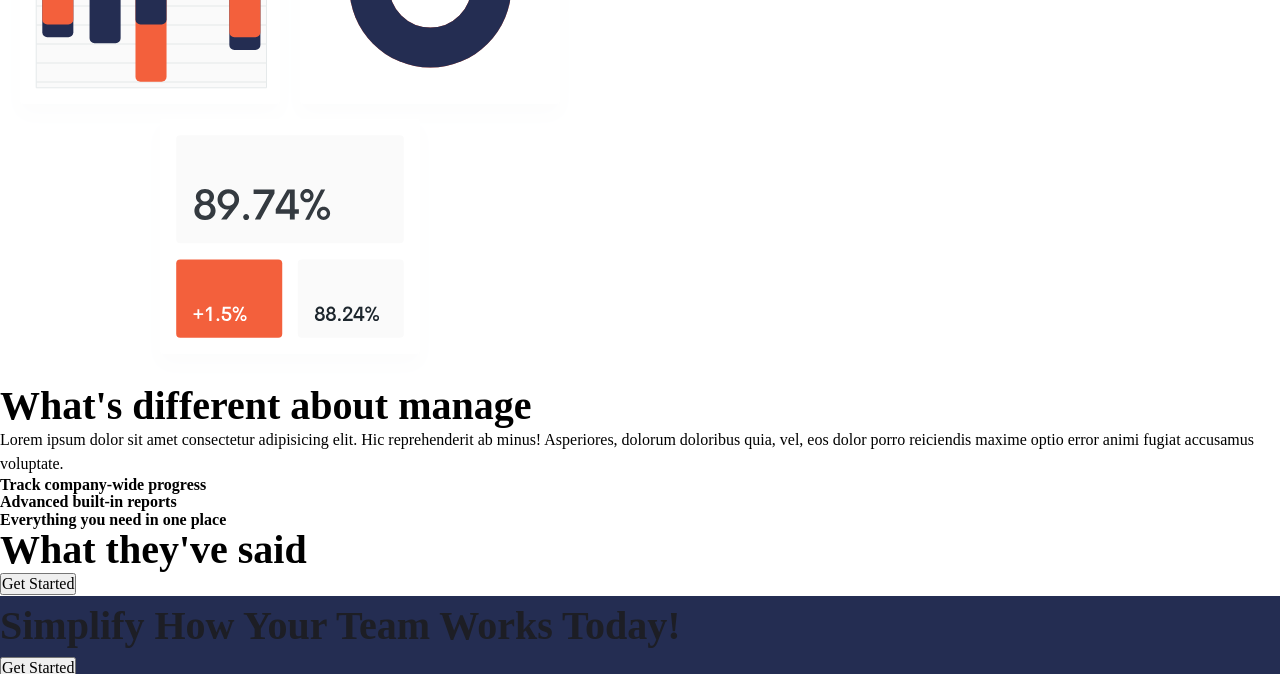
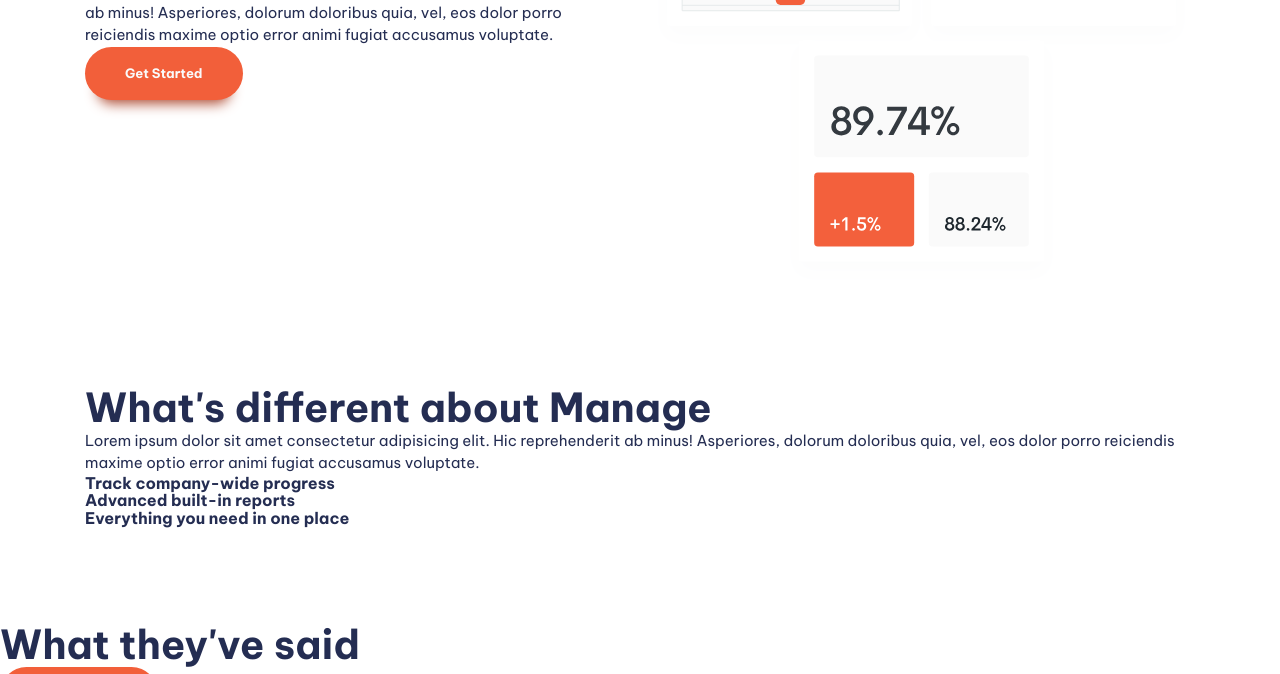
Before and after one commit to antysanjana/manage-landing-page, a website built with Vite: page index.html in a window 1280 px wide. Shown: the part 443-1117 px from the top of the page. Built offline with nearby package versions, Linux system fonts and the light colour scheme.

Commit message:
Added Spacing Classes

```diff
--- a/index.html
+++ b/index.html
@@ -6,8 +6,9 @@
     <meta name="viewport" content="width=device-width, initial-scale=1.0" />
     <title>Vite App</title>
     <link rel="preconnect" href="https://fonts.googleapis.com">
+    <link rel="preconnect" href="https://fonts.googleapis.com">
 <link rel="preconnect" href="https://fonts.gstatic.com" crossorigin>
-    <link href="https://fonts.googleapis.com/css2?family=Be+Vietnam+Pro:ital,wght@0,400;0,500;0,700;&display=swap" rel="stylesheet">
+<link href="https://fonts.googleapis.com/css2?family=Be+Vietnam+Pro:ital,wght@0,100;0,200;0,300;0,400;0,500;0,600;0,700;0,800;0,900;1,100;1,200;1,300;1,400;1,500;1,600;1,700;1,800;1,900&display=swap" rel="stylesheet">
     <link rel="stylesheet" href="style.css">
   </head>
   <body>
@@ -28,11 +29,11 @@
     </header>
 
     <main>
-      <section>
+      <section class="padding-block-700">
         <div class="container">
           <div class="even-columns">
             <div>
-              <h1 class="fw-bold fs-primary-heading">Bring Everyone Together to Build Better Products</h1>
+              <h1 class="fw-bold fs-primary-heading">Bring everyone together to build better products</h1>
               <p>Lorem ipsum dolor sit amet consectetur adipisicing elit. Hic reprehenderit ab minus! Asperiores, dolorum doloribus quia, vel, eos dolor porro reiciendis maxime optio error animi fugiat accusamus voluptate.</p>
               <button class="button">Get Started</button>
             </div>
@@ -43,10 +44,11 @@
         </div>
       </section>
 
-      <section>
+      <section class="padding-block-700">
+        <div class="container">
           <div class="even-columns">
             <div>
-            <h2 class="fs-secondary-heading fw-bold">What's different about manage</h2>
+              <h2 class="fs-secondary-heading fw-bold">What's different about Manage</h2>
               <p>Lorem ipsum dolor sit amet consectetur adipisicing elit. Hic reprehenderit ab minus! Asperiores, dolorum doloribus quia, vel, eos dolor porro reiciendis maxime optio error animi fugiat accusamus voluptate.</p>
             </div>
           </div>
@@ -63,18 +65,19 @@
             </li>
             </ul>
           </div>
+        </div>
       </section>
 
-      <section class="carousel">
+      <section class="carousel padding-block-700">
         <h2 class="fs-secondary-heading fw-bold">What they've said</h2>
         <button class="button">Get Started</button>
       </section>
 
-      <section class="bg-primary-400 text-neutral-100">
+      <section class="bg-accent-400 text-neutral-100 padding-block-700">
         <div class="container">
           <div class="even-columns">
             <div>
-              <p class="fs-secondary-heading fw-bold">Simplify How Your Team Works Today!</p>
+              <p class="fs-secondary-heading fw-bold">Simplify how your team works today!</p>
             </div>
             <div>
               <button class="button" data-type="inverted">Get Started</button>
@@ -84,7 +87,7 @@
       </section>
     </main>
 
-    <footer class="bg-neutral-900 text-neutral-100">
+    <footer class="bg-neutral-900 text-neutral-100 padding-block-700">
       <div class="container">
         <div class="even-columns">
           <div>
--- a/style.css
+++ b/style.css
@@ -1,11 +1,13 @@
 :root {
+  --clr-accent-500: hsl(12, 60%, 42%);
   --clr-accent-400: hsl(12, 88%, 59%);
+  --clr-accent-300: hsl(12, 88%, 70%);
   --clr-accent-100:hsl(13, 100%, 96%);
 
   --clr-primary-400: hsl(228, 39%, 23%);
 
-  --clr-neutral-100: hsl(233, 12%, 13%);
-  --clr-neutral-900: hsl(0, 0%, 98%) ;
+  --clr-neutral-900: hsl(233, 12%, 13%);
+  --clr-neutral-100: hsl(0, 0%, 98%) ;
 
   --ff-primary: "Be Vietnam Pro", sans-serif;
 
@@ -29,6 +31,16 @@
  --fs-button:  var(--fs-300);
  --fs-primary-heading: var(--fs-800);
  --fs-secondary-heading: var(--fs-700);
+
+ --size-100: 0.25rem;
+ --size-200: 0.5rem;
+ --size-300: 0.75rem;
+ --size-400: 1rem;
+ --size-500: 1.5rem;
+ --size-600: 2rem;
+ --size-700: 3rem;
+ --size-800: 4rem;
+ --size-900: 5rem;
 }
 
 @media(min-width: 50em) {
@@ -188,3 +200,65 @@ textarea:not([rows]) {
 .fs-600 {
   font-size: var(--fs-600);
 }
+
+.padding-block-700 {
+   padding-block: var(--size-700);
+}
+
+.container {
+  --max-width: 1110px;
+  --padding: 1rem;
+
+  width: min(var(--max-width), 100% - var(--padding) * 2);
+  margin-inline: auto;
+}
+
+.even-columns {
+  display: grid;
+  gap: 1rem;
+}
+
+@media(min-width: 50em) {
+  .even-columns {
+    grid-auto-flow: column;
+    grid-auto-columns: 1fr;
+  }
+}
+
+/*general styling*/
+
+body {
+  font-size: var(--fs-body);
+  font-family: var(--ff-body);
+  color: var(--clr-primary-400);
+}
+
+.button {
+  cursor: pointer;
+  text-decoration: none;
+  border: 0;
+  line-height: 1;
+  border-radius: 100vmax;
+  padding: 1.25rem 2.5rem;
+  font-weight: var(--fw-bold);
+  font-size: var(--fs-button);
+  color: var(--clr-neutral-100);
+  background-color: var(--clr-accent-400);
+  box-shadow: 0 1.25em 1em -1em var(--clr-accent-500);
+}
+
+.button[data-type="inverted"] {
+  color:var(--clr-accent-400);
+  background-color:  var(--clr-neutral-100);
+}
+
+.button:hover,
+.button:focus-visible {
+ background-color: var(--clr-accent-300);
+}
+
+.button[data-type="inverted"]:hover,
+.button[data-type="inverted"]:focus-visible {
+  background-color:  var(--clr-neutral-100);
+  color: var(--clr-accent-300);
+}
```
Lines whose indentation alone changed are shown as unchanged.
